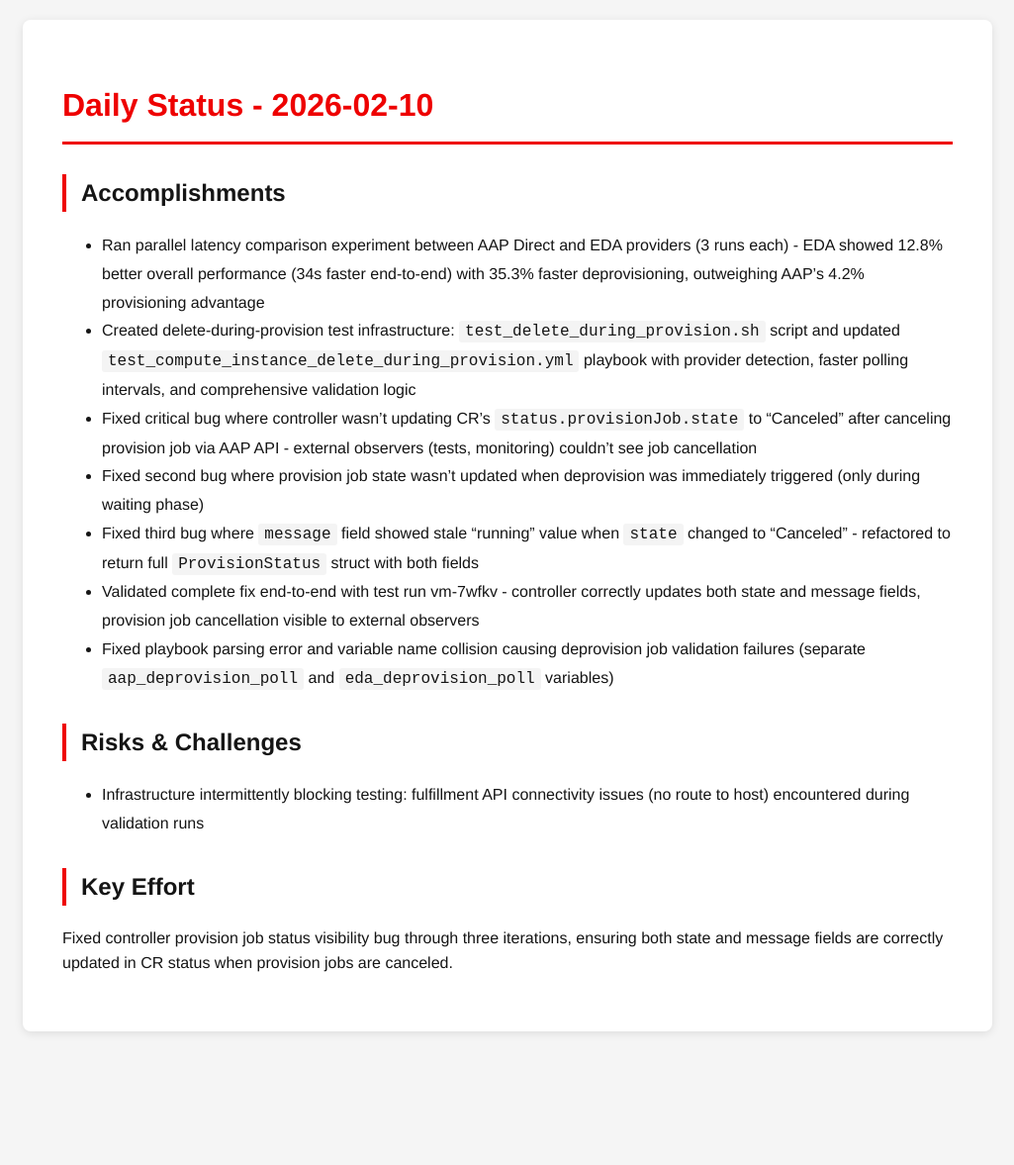
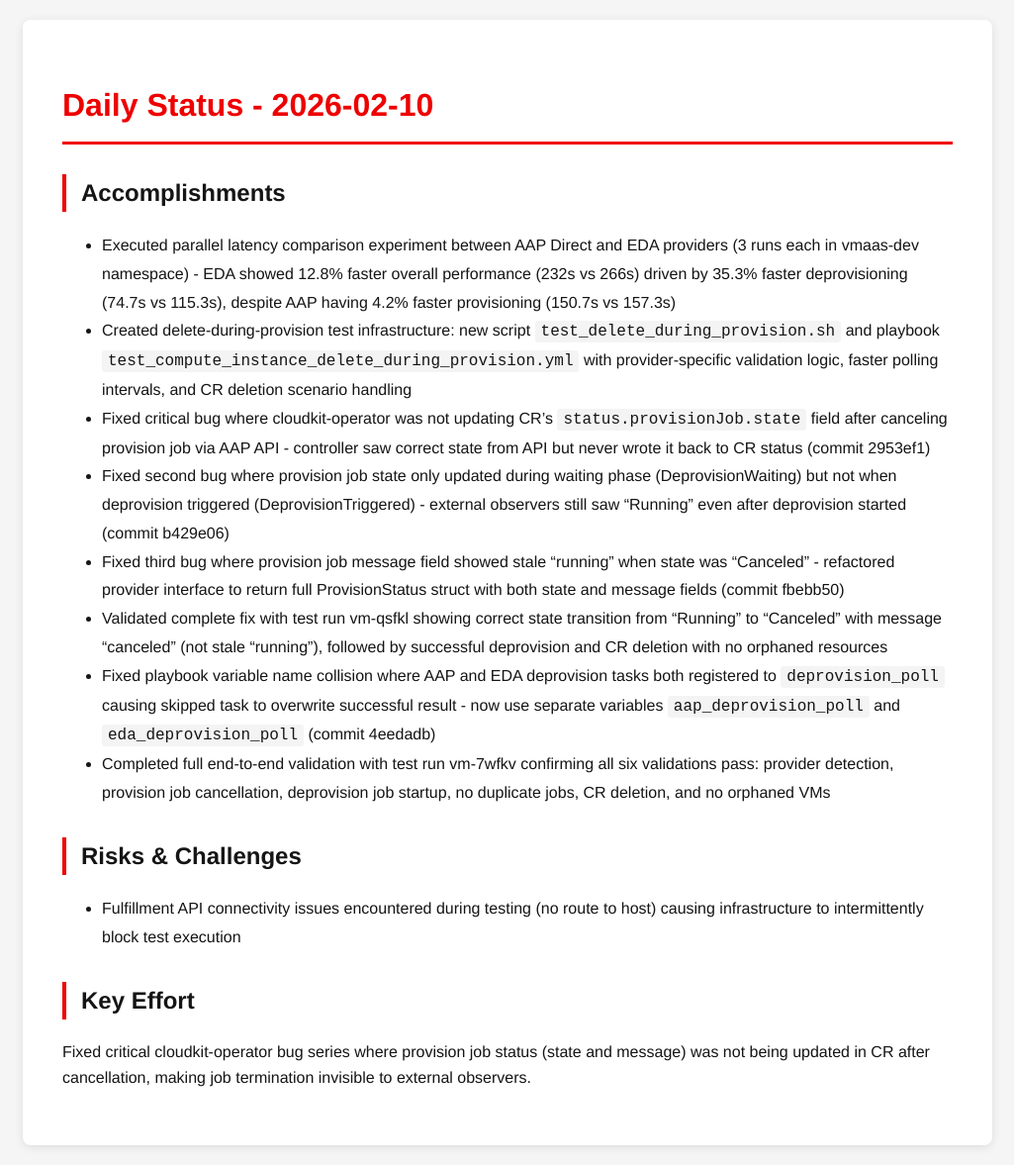
Before and after one commit to tzvatot/daily-status, a Jekyll site: the page built from 2026-02-10.md, in a window 1280 px wide. Shown: the whole page at 99% size, without its empty margins (127-1152 px from the left). Built offline with Jekyll 4.4.1, drawn with Linux system fonts in a browser that asks for light colours; before the commit the page ends 1062 px from its top, so only the background shows below that.

Commit message:
Daily status update - 2026-02-10

```diff
--- a/2026-02-10.md
+++ b/2026-02-10.md
@@ -7,16 +7,20 @@
 # Daily Status - 2026-02-10
 
 ## Accomplishments
-- Ran parallel latency comparison experiment between AAP Direct and EDA providers (3 runs each) - EDA showed 12.8% better overall performance (34s faster end-to-end) with 35.3% faster deprovisioning, outweighing AAP's 4.2% provisioning advantage
-- Created delete-during-provision test infrastructure: `test_delete_during_provision.sh` script and updated `test_compute_instance_delete_during_provision.yml` playbook with provider detection, faster polling intervals, and comprehensive validation logic
-- Fixed critical bug where controller wasn't updating CR's `status.provisionJob.state` to "Canceled" after canceling provision job via AAP API - external observers (tests, monitoring) couldn't see job cancellation
-- Fixed second bug where provision job state wasn't updated when deprovision was immediately triggered (only during waiting phase)
-- Fixed third bug where `message` field showed stale "running" value when `state` changed to "Canceled" - refactored to return full `ProvisionStatus` struct with both fields
-- Validated complete fix end-to-end with test run vm-7wfkv - controller correctly updates both state and message fields, provision job cancellation visible to external observers
-- Fixed playbook parsing error and variable name collision causing deprovision job validation failures (separate `aap_deprovision_poll` and `eda_deprovision_poll` variables)
+
+- Executed parallel latency comparison experiment between AAP Direct and EDA providers (3 runs each in vmaas-dev namespace) - EDA showed 12.8% faster overall performance (232s vs 266s) driven by 35.3% faster deprovisioning (74.7s vs 115.3s), despite AAP having 4.2% faster provisioning (150.7s vs 157.3s)
+- Created delete-during-provision test infrastructure: new script `test_delete_during_provision.sh` and playbook `test_compute_instance_delete_during_provision.yml` with provider-specific validation logic, faster polling intervals, and CR deletion scenario handling
+- Fixed critical bug where cloudkit-operator was not updating CR's `status.provisionJob.state` field after canceling provision job via AAP API - controller saw correct state from API but never wrote it back to CR status (commit 2953ef1)
+- Fixed second bug where provision job state only updated during waiting phase (DeprovisionWaiting) but not when deprovision triggered (DeprovisionTriggered) - external observers still saw "Running" even after deprovision started (commit b429e06)
+- Fixed third bug where provision job message field showed stale "running" when state was "Canceled" - refactored provider interface to return full ProvisionStatus struct with both state and message fields (commit fbebb50)
+- Validated complete fix with test run vm-qsfkl showing correct state transition from "Running" to "Canceled" with message "canceled" (not stale "running"), followed by successful deprovision and CR deletion with no orphaned resources
+- Fixed playbook variable name collision where AAP and EDA deprovision tasks both registered to `deprovision_poll` causing skipped task to overwrite successful result - now use separate variables `aap_deprovision_poll` and `eda_deprovision_poll` (commit 4eedadb)
+- Completed full end-to-end validation with test run vm-7wfkv confirming all six validations pass: provider detection, provision job cancellation, deprovision job startup, no duplicate jobs, CR deletion, and no orphaned VMs
 
 ## Risks & Challenges
-- Infrastructure intermittently blocking testing: fulfillment API connectivity issues (no route to host) encountered during validation runs
+
+- Fulfillment API connectivity issues encountered during testing (no route to host) causing infrastructure to intermittently block test execution
 
 ## Key Effort
-Fixed controller provision job status visibility bug through three iterations, ensuring both state and message fields are correctly updated in CR status when provision jobs are canceled.
+
+Fixed critical cloudkit-operator bug series where provision job status (state and message) was not being updated in CR after cancellation, making job termination invisible to external observers.
```
